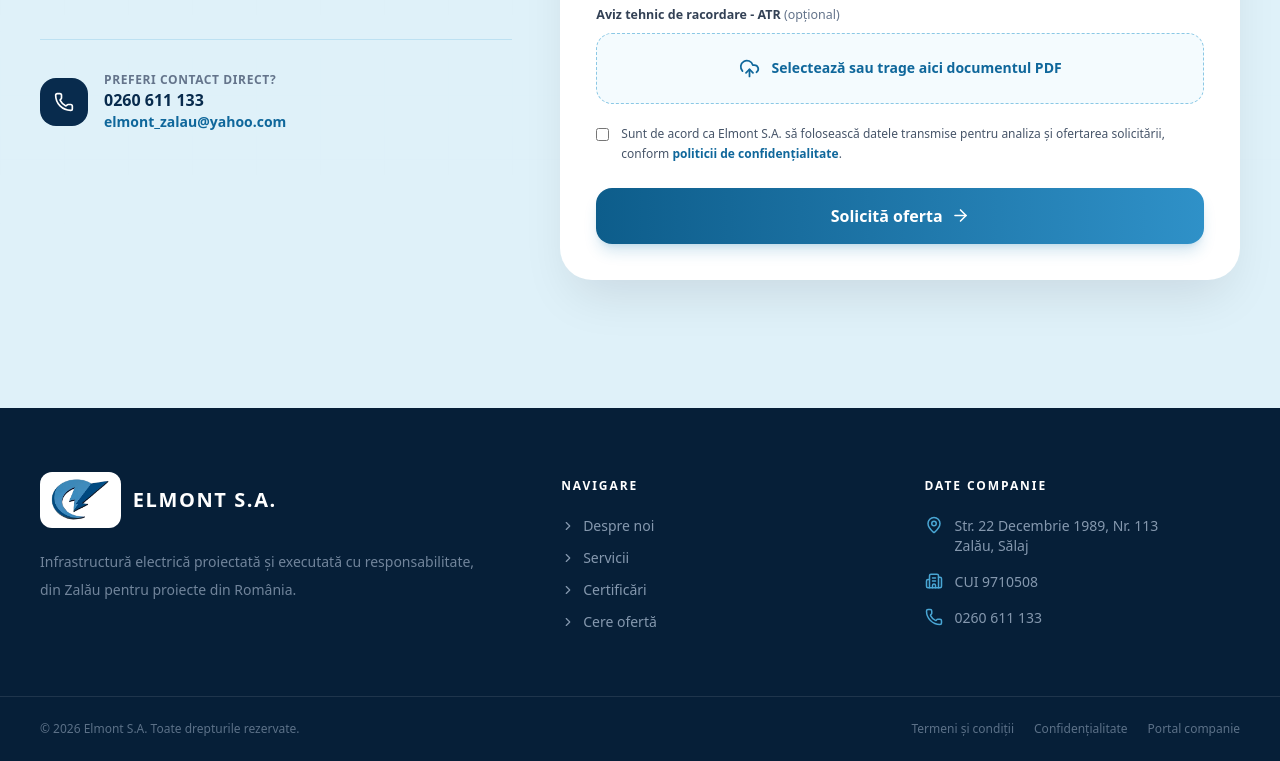
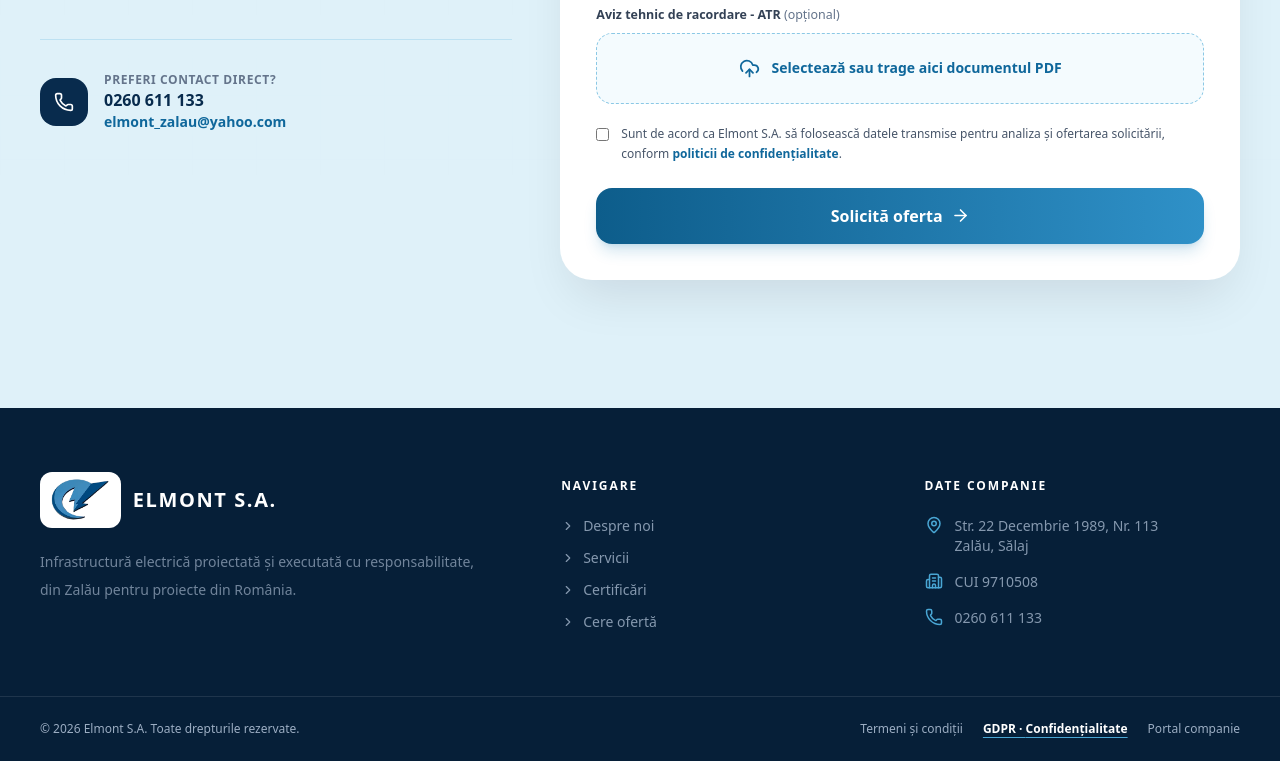
Before and after one commit to ianchisionut-ux/pontifix, a Next.js app: page / in a window 1280 px wide. Shown: the part 4602-5363 px from the top of the page. Built offline with nearby package versions, Linux system fonts and the light colour scheme.

Commit message:
Make GDPR privacy link visible in landing footer (#7)

```diff
--- a/app/page.tsx
+++ b/app/page.tsx
@@ -136,7 +136,7 @@ export default function HomePage() {
           <div><span className="footer-title">{tr('Navigare')}</span><div className="mt-5 grid gap-3 text-sm text-blue-100/60">{[['Despre noi','#despre'],['Servicii','#servicii'],['Certificări','#certificari'],['Cere ofertă','#oferta']].map(([label,href])=><a key={href} href={href} className="flex items-center gap-2 hover:text-white"><ChevronRight size={14}/>{tr(label)}</a>)}</div></div>
           <div><span className="footer-title">{tr('Date companie')}</span><div className="mt-5 space-y-4 text-sm text-blue-100/60"><p className="flex gap-3"><MapPin size={18} className="shrink-0 text-[#49a6d4]"/>Str. 22 Decembrie 1989, Nr. 113<br/>Zalău, Sălaj</p><p className="flex gap-3"><Building2 size={18} className="shrink-0 text-[#49a6d4]"/>CUI 9710508</p><a href="tel:+40260611133" className="flex gap-3 hover:text-white"><Phone size={18} className="shrink-0 text-[#49a6d4]"/>0260 611 133</a></div></div>
         </div>
-        <div className="border-t border-white/10"><div className="mx-auto flex max-w-[1280px] flex-col justify-between gap-4 px-5 py-6 text-xs text-blue-100/40 sm:flex-row lg:px-10"><span>© 2026 Elmont S.A. Toate drepturile rezervate.</span><div className="flex gap-5"><Link href="/termeni-si-conditii" className="hover:text-white">{tr('Termeni și condiții')}</Link><Link href="/politica-de-confidentialitate" className="hover:text-white">{tr('Confidențialitate')}</Link><Link href="/login" className="hover:text-white">{tr('Portal companie')}</Link></div></div></div>
+        <div className="border-t border-white/10"><div className="mx-auto flex max-w-[1280px] flex-col justify-between gap-4 px-5 py-6 text-xs text-blue-100/70 sm:flex-row lg:px-10"><span>© 2026 Elmont S.A. Toate drepturile rezervate.</span><div className="flex flex-wrap items-center gap-x-5 gap-y-3"><Link href="/termeni-si-conditii" className="hover:text-white">{tr('Termeni și condiții')}</Link><Link href="/politica-de-confidentialitate" className="font-bold text-white underline decoration-[#49a6d4] underline-offset-4 hover:text-[#8bc8e5]">GDPR · {tr('Confidențialitate')}</Link><Link href="/login" className="hover:text-white">{tr('Portal companie')}</Link></div></div></div>
       </footer>
       <CustomerChatWidget/>
     </main>
```
